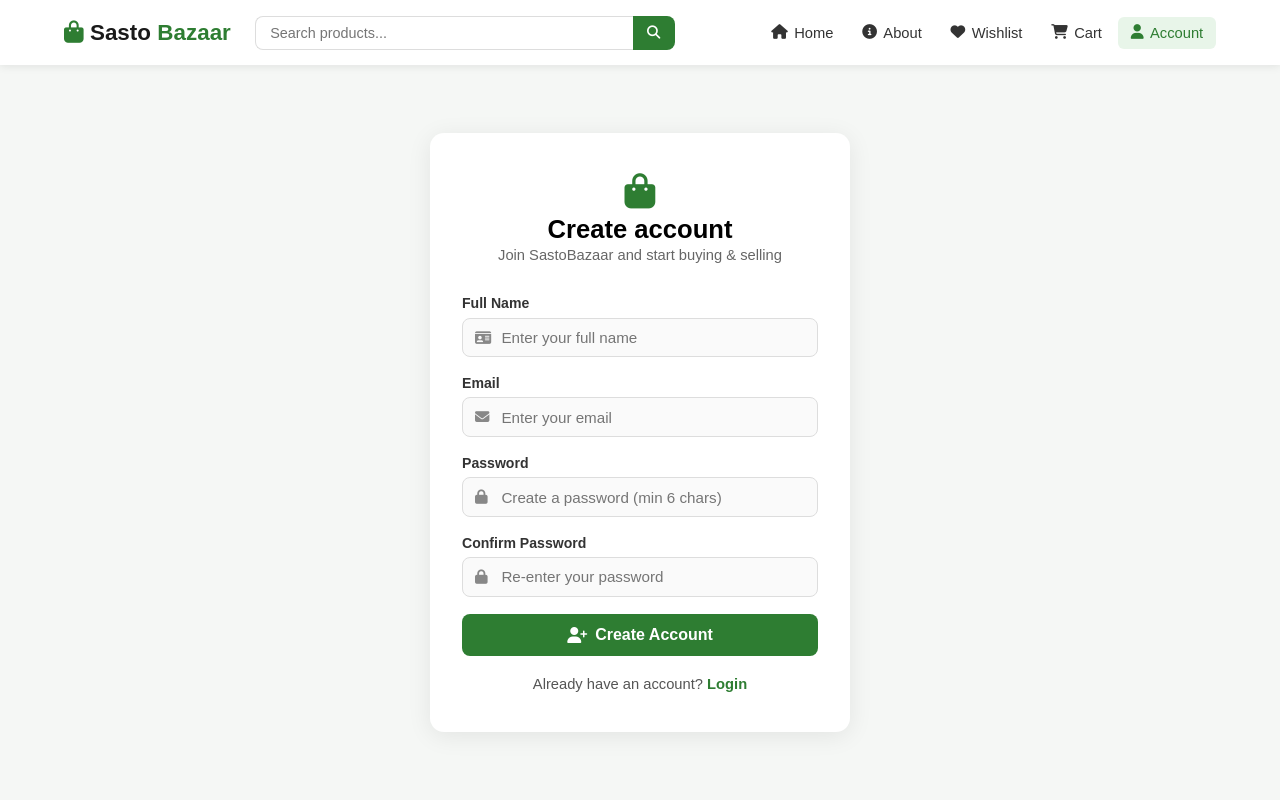
After one commit to Suniva96/Sasto_bazzer, a Django app: template Sastobazzer/templates/signup.html in a window 1280 px wide. The commit adds this page. Run offline with Django 5.2, Linux system fonts and the light colour scheme; the template is opened without the code that fills it, so the values that code supplies are empty.

Commit message:
Initial commit

```diff
--- a/Sastobazzer/templates/Homepage.html
+++ b/Sastobazzer/templates/Homepage.html
@@ -35,8 +35,7 @@
       <li><a href="aboutus.html"><i class="fa fa-circle-info"></i> About</a></li>
       <li><a href="#"><i class="fa fa-heart"></i> Wishlist</a></li>
       <li><a href="#"><i class="fa fa-cart-shopping"></i> Cart</a></li>
-      <li><a href="#"><i class="fa fa-user"></i> Account</a></li>
-    </ul>
+      <li><a href="login.html"><i class="fa fa-user"></i> Account</a></li>    </ul>
 
   </div>
 </nav>
--- /dev/null
+++ b/Sastobazzer/templates/signup.html
@@ -0,0 +1,144 @@
+<!DOCTYPE html>
+<html lang="en">
+<head>
+<meta charset="UTF-8">
+<meta name="viewport" content="width=device-width, initial-scale=1.0">
+<title>Sign Up – SastoBazaar</title>
+<link rel="stylesheet" href="https://cdnjs.cloudflare.com/ajax/libs/font-awesome/6.5.0/css/all.min.css">
+<style>
+  * { margin: 0; padding: 0; box-sizing: border-box; }
+  body { font-family: sans-serif; background: #f5f7f5; }
+  nav { background: #fff; box-shadow: 0 2px 8px rgba(0,0,0,0.08); }
+  .nav-inner { max-width: 1200px; margin: 0 auto; padding: 0 1.5rem; height: 65px; display: flex; align-items: center; gap: 1.5rem; }
+  .logo { font-size: 1.4rem; font-weight: 800; color: #1a1a1a; text-decoration: none; display: flex; align-items: center; gap: 0.4rem; }
+  .logo i { color: #2e7d32; }
+  .logo span { color: #2e7d32; }
+  .search-wrap { flex: 1; display: flex; max-width: 420px; }
+  .search-wrap input { flex: 1; padding: 0.5rem 0.9rem; border: 1.5px solid #ddd; border-right: none; border-radius: 8px 0 0 8px; font-size: 0.9rem; outline: none; }
+  .search-wrap button { padding: 0.5rem 0.9rem; background: #2e7d32; color: #fff; border: none; border-radius: 0 8px 8px 0; cursor: pointer; }
+  .nav-links { list-style: none; display: flex; align-items: center; gap: 0.2rem; margin-left: auto; }
+  .nav-links a { padding: 0.5rem 0.8rem; color: #333; text-decoration: none; font-size: 0.92rem; border-radius: 6px; display: flex; align-items: center; gap: 0.4rem; }
+  .nav-links a:hover, .nav-links a.active { color: #2e7d32; background: #e8f5e9; }
+  .auth-wrapper { min-height: calc(100vh - 65px); display: flex; align-items: center; justify-content: center; padding: 2rem 1rem; }
+  .auth-card { background: #fff; border-radius: 14px; box-shadow: 0 4px 24px rgba(0,0,0,0.08); padding: 2.5rem 2rem; width: 100%; max-width: 420px; }
+  .auth-header { text-align: center; margin-bottom: 2rem; }
+  .auth-header i { font-size: 2.2rem; color: #2e7d32; }
+  .auth-header h1 { font-size: 1.6rem; font-weight: 700; margin: 0.4rem 0 0.2rem; }
+  .auth-header p { color: #666; font-size: 0.92rem; }
+  .form-group { margin-bottom: 1.1rem; }
+  .form-group label { display: block; font-size: 0.88rem; font-weight: 600; color: #333; margin-bottom: 0.4rem; }
+  .input-wrap { position: relative; }
+  .input-wrap i { position: absolute; left: 13px; top: 50%; transform: translateY(-50%); color: #888; font-size: 0.9rem; }
+  .input-wrap input { width: 100%; padding: 0.65rem 0.9rem 0.65rem 2.4rem; border: 1.5px solid #ddd; border-radius: 8px; font-size: 0.95rem; outline: none; background: #fafafa; }
+  .input-wrap input:focus { border-color: #43a047; background: #fff; }
+  .field-error { display: none; color: #c62828; font-size: 0.82rem; margin-top: 0.3rem; }
+  .auth-btn { width: 100%; padding: 0.75rem; background: #2e7d32; color: #fff; border: none; border-radius: 8px; font-size: 1rem; font-weight: 600; cursor: pointer; display: flex; align-items: center; justify-content: center; gap: 0.5rem; margin-top: 0.5rem; }
+  .auth-btn:hover { background: #1b5e20; }
+  .auth-switch { text-align: center; margin-top: 1.2rem; font-size: 0.92rem; color: #555; }
+  .auth-switch a { color: #2e7d32; font-weight: 600; text-decoration: none; }
+  .auth-switch a:hover { text-decoration: underline; }
+</style>
+</head>
+<body>
+
+<nav>
+  <div class="nav-inner">
+    <a href="Homepage.html" class="logo"><i class="fa-solid fa-bag-shopping"></i> Sasto<span>Bazaar</span></a>
+    <div class="search-wrap">
+      <input type="text" placeholder="Search products...">
+      <button><i class="fa fa-search"></i></button>
+    </div>
+    <ul class="nav-links">
+      <li><a href="Homepage.html"><i class="fa fa-house"></i> Home</a></li>
+      <li><a href="aboutus.html"><i class="fa fa-circle-info"></i> About</a></li>
+      <li><a href="#"><i class="fa fa-heart"></i> Wishlist</a></li>
+      <li><a href="#"><i class="fa fa-cart-shopping"></i> Cart</a></li>
+      <li><a href="login.html" class="active"><i class="fa fa-user"></i> Account</a></li>
+    </ul>
+  </div>
+</nav>
+
+<div class="auth-wrapper">
+  <div class="auth-card">
+
+    <div class="auth-header">
+      <i class="fa-solid fa-bag-shopping"></i>
+      <h1>Create account</h1>
+      <p>Join SastoBazaar and start buying & selling</p>
+    </div>
+
+    <div class="form-group">
+      <label>Full Name</label>
+      <div class="input-wrap">
+        <i class="fa fa-id-card"></i>
+        <input type="text" id="fullname" placeholder="Enter your full name">
+      </div>
+      <span class="field-error" id="err-fullname">Full name is required.</span>
+    </div>
+
+    <div class="form-group">
+      <label>Email</label>
+      <div class="input-wrap">
+        <i class="fa fa-envelope"></i>
+        <input type="email" id="email" placeholder="Enter your email">
+      </div>
+      <span class="field-error" id="err-email">Please enter a valid email address.</span>
+    </div>
+
+    <div class="form-group">
+      <label>Password</label>
+      <div class="input-wrap">
+        <i class="fa fa-lock"></i>
+        <input type="password" id="password" placeholder="Create a password (min 6 chars)">
+      </div>
+      <span class="field-error" id="err-password">Password must be at least 6 characters.</span>
+    </div>
+
+    <div class="form-group">
+      <label>Confirm Password</label>
+      <div class="input-wrap">
+        <i class="fa fa-lock"></i>
+        <input type="password" id="confirm" placeholder="Re-enter your password">
+      </div>
+      <span class="field-error" id="err-confirm">Passwords do not match.</span>
+    </div>
+
+    <button class="auth-btn" onclick="doSignup()">
+      <i class="fa fa-user-plus"></i> Create Account
+    </button>
+
+    <p class="auth-switch">Already have an account? <a href="login.html">Login</a></p>
+
+  </div>
+</div>
+
+<script>
+function doSignup() {
+  const fullname = document.getElementById('fullname').value.trim();
+  const email    = document.getElementById('email').value.trim();
+  const password = document.getElementById('password').value.trim();
+  const confirm  = document.getElementById('confirm').value.trim();
+  let valid = true;
+
+  // Hide all errors first
+  ['fullname','email','password','confirm'].forEach(id => {
+    document.getElementById('err-' + id).style.display = 'none';
+  });
+
+  if (!fullname) { document.getElementById('err-fullname').style.display = 'block'; valid = false; }
+
+  const emailOk = /^[^\s@]+@[^\s@]+\.[^\s@]+$/.test(email);
+  if (!email || !emailOk) { document.getElementById('err-email').style.display = 'block'; valid = false; }
+
+  if (!password || password.length < 6) { document.getElementById('err-password').style.display = 'block'; valid = false; }
+
+  if (!confirm || password !== confirm) { document.getElementById('err-confirm').style.display = 'block'; valid = false; }
+
+  if (valid) {
+    window.location.href = 'login.html';
+  }
+}
+</script>
+
+</body>
+</html>
```
Also changed, not shown: Sastobazzer/templates/dashboard.html (added, +109 -0 lines), Sastobazzer/templates/login.html (added, +124 -0 lines), accounts/templates/accounts/dashboard.html (added, +100 -0 lines), accounts/templates/accounts/login.html (added, +75 -0 lines), 2 other files.
